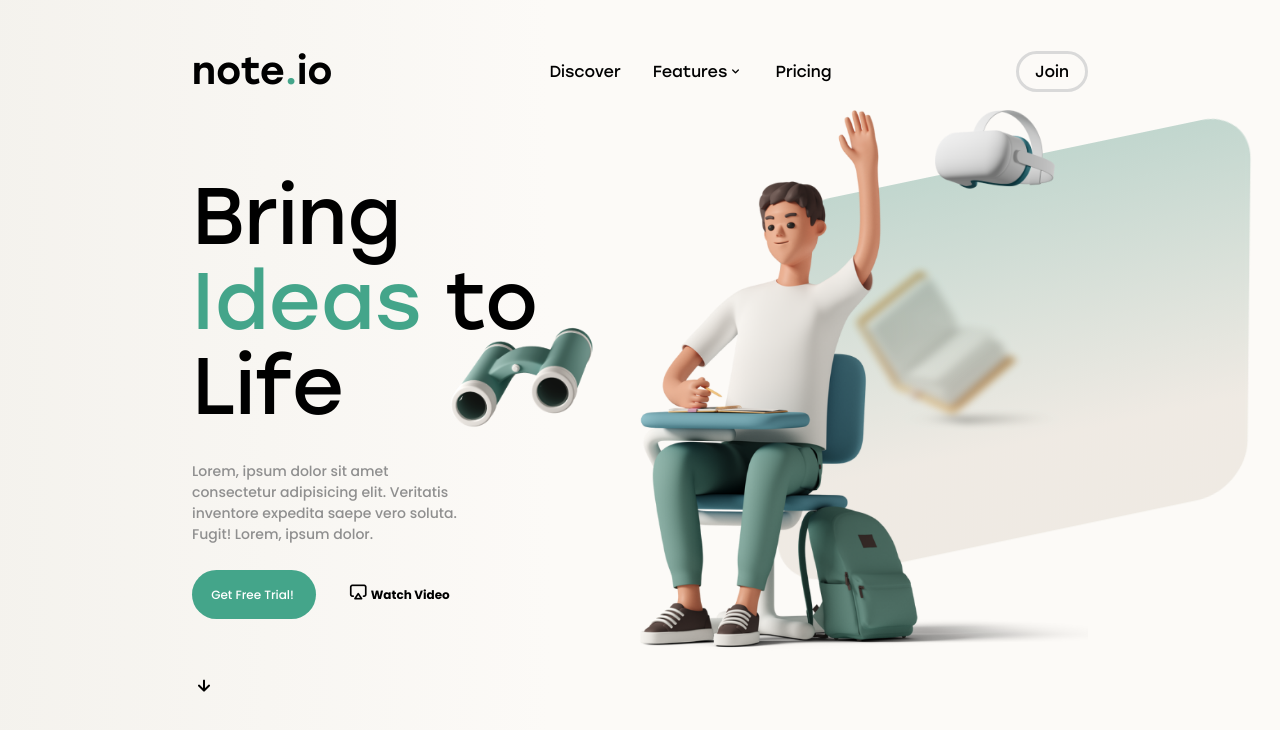
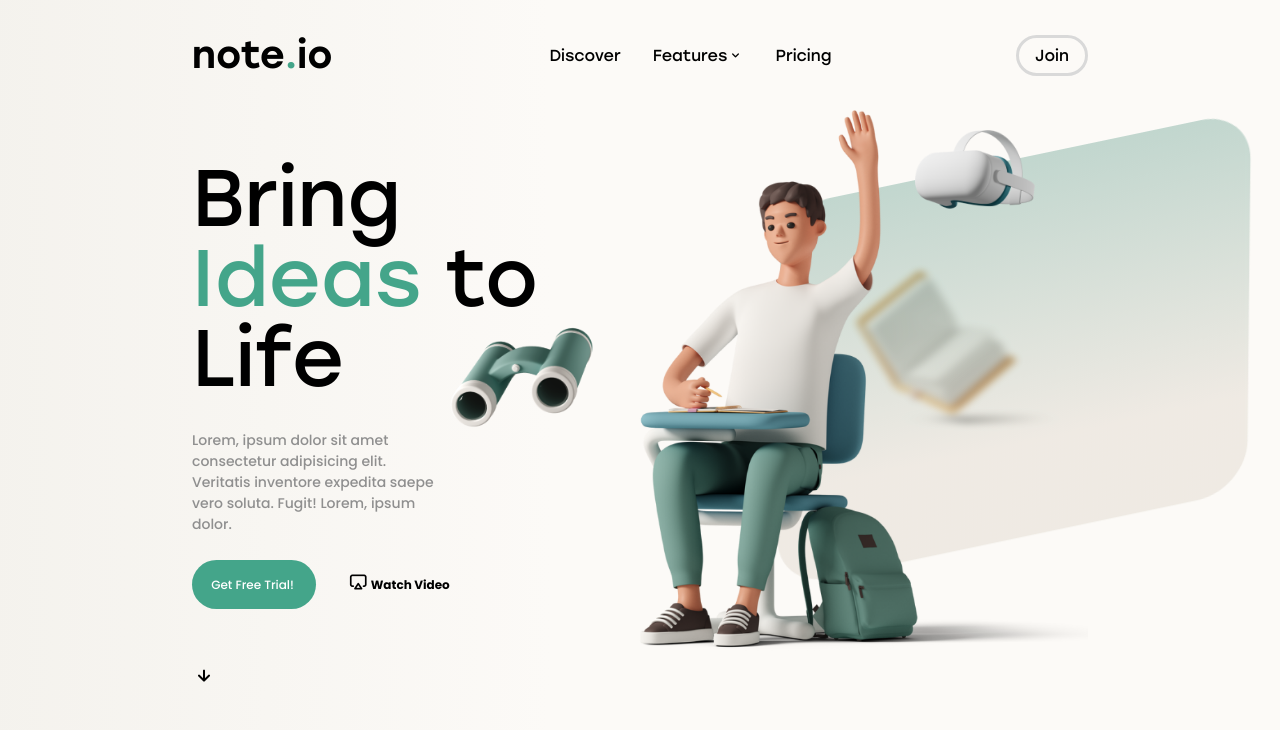
Before and after one commit to afixv/tugas-1-nwdc-2022, a plain HTML site: page index.html in a window 1280 px wide. Drawn offline with nearby package versions, Linux system fonts and the light colour scheme.

Commit message:
adjust margin and padding

```diff
--- a/assets/css/style.css
+++ b/assets/css/style.css
@@ -31,7 +31,7 @@ body {
 
 .navbar {
   display: flex;
-  padding: 3rem 12rem 0;
+  padding: 2rem 12rem 2rem;
   justify-content: space-between;
   align-items: center;
 }
@@ -75,13 +75,13 @@ body {
 }
 
 .hero .content {
-  margin-top: 5rem;
+  margin-top: 3rem;
 }
 
 .hero .content h1 {
   font-weight: 400;
   font-size: 80px;
-  line-height: 85px;
+  line-height: 80px;
 }
 
 .hero .content h1 span {
@@ -93,7 +93,7 @@ body {
   font-family: "Poppins", sans-serif;
   font-weight: 500;
   color: #8f8f8f;
-  max-width: 60%;
+  max-width: 56%;
   margin-top: 2rem;
 }
 
@@ -126,9 +126,7 @@ body {
   font-size: 24px;
 }
 
-.mascot {
-  margin-top: 1rem;
-}
+
 
 .mascot .man img {
   height: 550px;
@@ -160,8 +158,8 @@ body {
 .mascot .vr {
   transform: scale(0.8);
   position: absolute;
-  top: 100px;
-  right: 210px;
+  top: 120px;
+  right: 230px;
 }
 
 .mascot .book {
```
